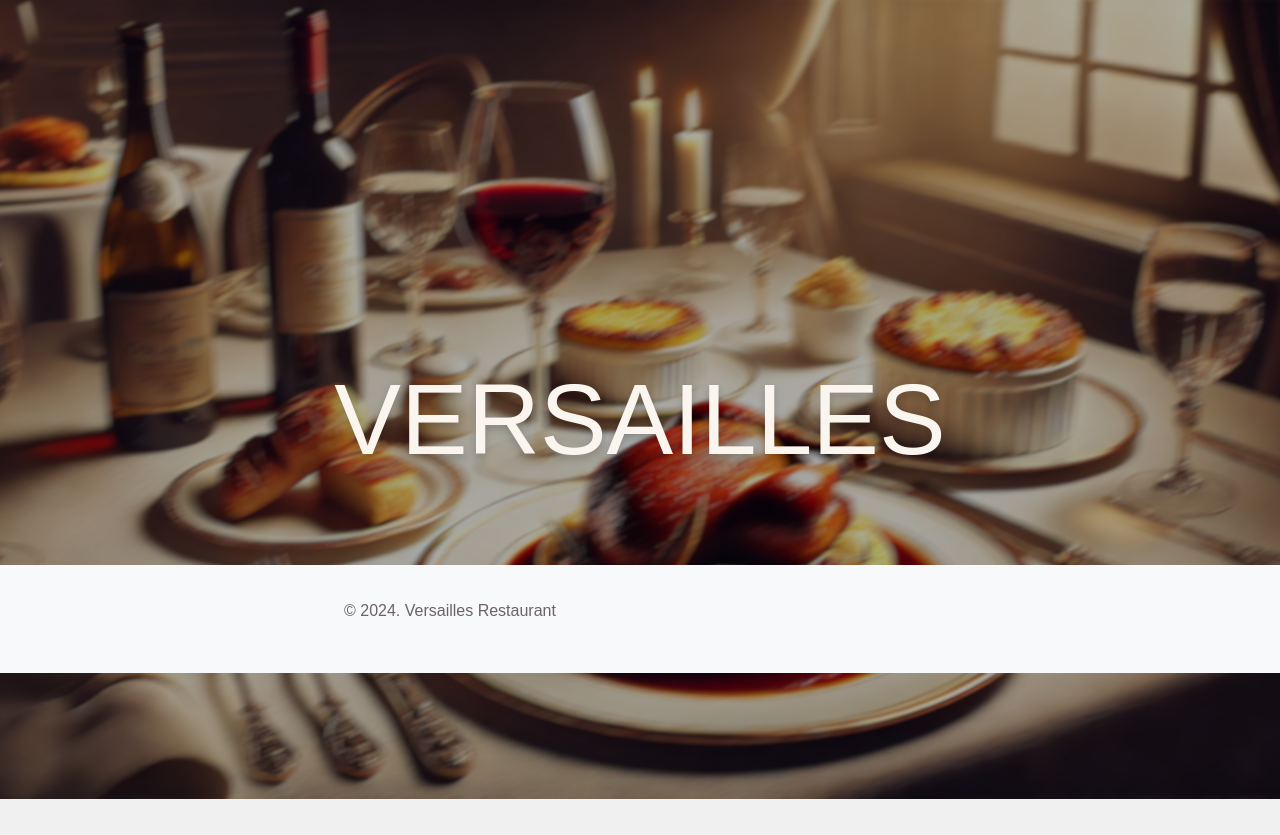
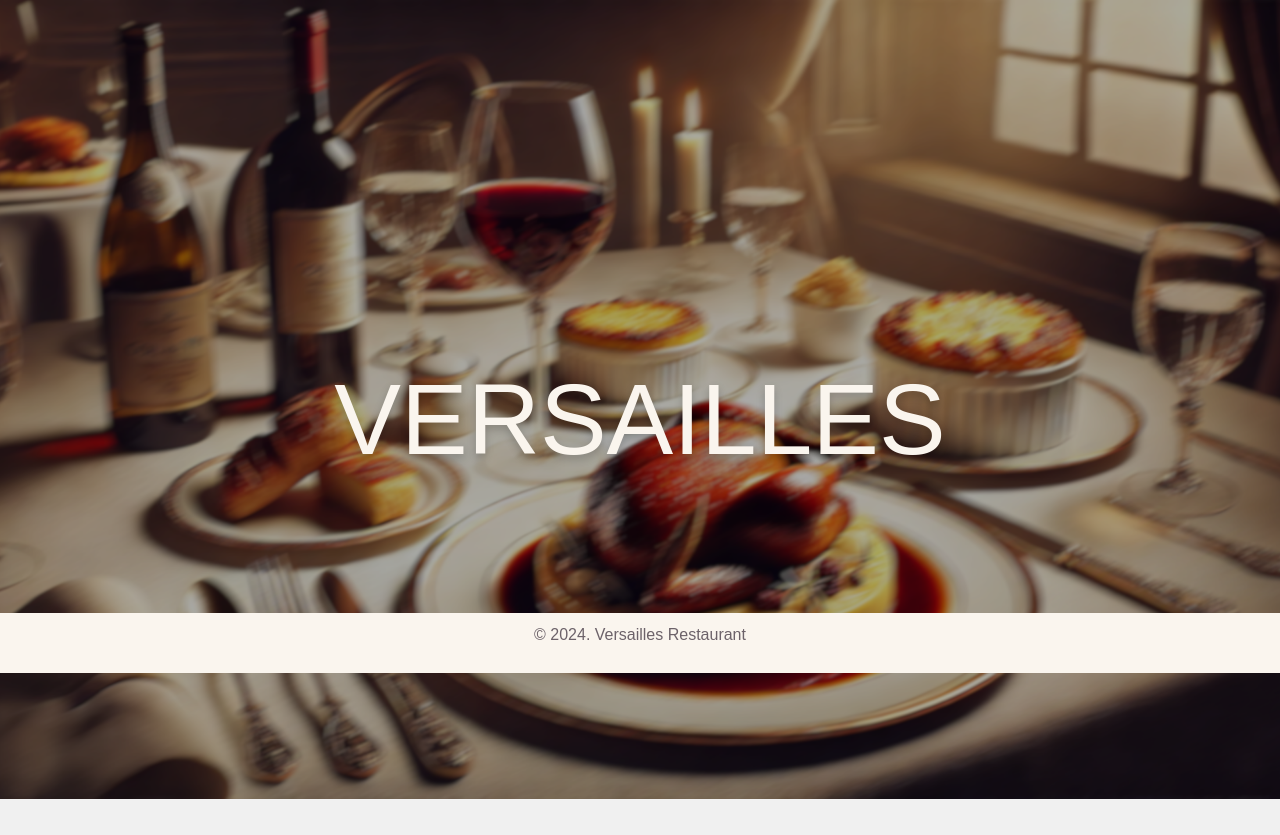
Before and after one commit to romainbrossault/restaurant_project, a Symfony app: template templates/home/index.html.twig in a window 1280 px wide. Shown: the part 127-962 px from the top of the page. Run offline with Twig, Linux system fonts and the light colour scheme; the template is opened without the code that fills it, so the values that code supplies are empty; some libraries are stand-ins or nearby versions.

Commit message:
footer finished

```diff
--- a/templates/components/footer.html.twig
+++ b/templates/components/footer.html.twig
@@ -1,5 +1,3 @@
-<footer class="bg-light text-center text-lg-start">
-    <div class="container p-4">
-        <p>&copy; 2024. Versailles Restaurant</p>
-    </div>
+<footer>
+	<p>&copy; 2024. Versailles Restaurant</p>
 </footer>
```
